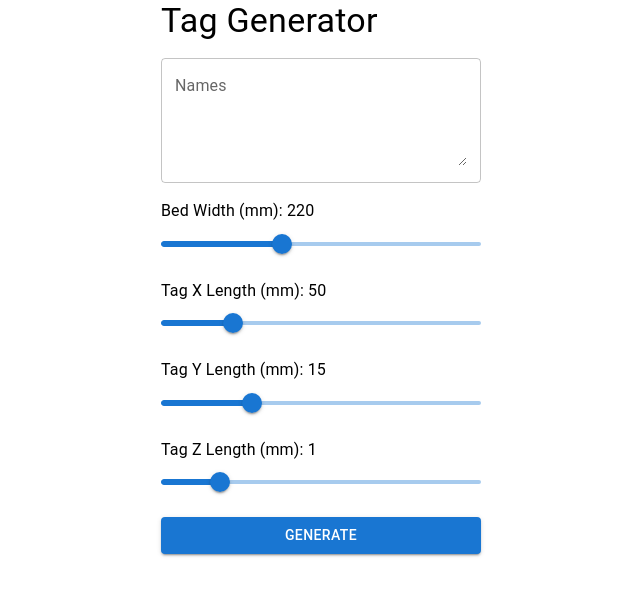
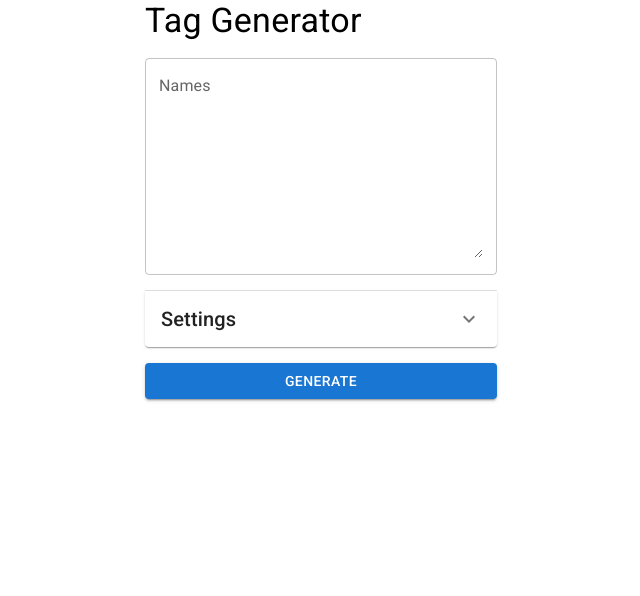
Before and after one commit to dcbriccetti/tag-generator-3d, a React (Create React App) app in the folder frontend/: page / in a window 1280 px wide. Shown: the top 596 px of the page, without its empty margins (319-959 px from the left). Built offline with nearby package versions, Linux system fonts and the light colour scheme.

Commit message:
Add accordion around the settings

```diff
--- a/frontend/package.json
+++ b/frontend/package.json
@@ -5,6 +5,7 @@
   "dependencies": {
     "@emotion/react": "^11.11.1",
     "@emotion/styled": "^11.11.0",
+    "@mui/icons-material": "^5.14.18",
     "@mui/material": "^5.14.18",
     "@testing-library/jest-dom": "^5.17.0",
     "@testing-library/react": "^13.4.0",
--- a/frontend/public/index.html
+++ b/frontend/public/index.html
@@ -1,13 +1,15 @@
 <!DOCTYPE html>
 <html lang="en">
 <head>
-    <meta charset="utf-8" />
-    <meta name="viewport" content="width=device-width, initial-scale=1" />
-    <meta name="theme-color" content="#000000" />
+    <meta charset="utf-8"/>
+    <meta name="viewport" content="width=device-width, initial-scale=1"/>
+    <meta name="theme-color" content="#000000"/>
     <meta
             name="description"
             content="Web site created using create-react-app"
     />
+    <link href="https://fonts.googleapis.com/css?family=Roboto:300,400,500,700&display=swap" rel="stylesheet">
+
     <title>Tag Generator</title>
 </head>
 <body>
--- a/frontend/src/App.tsx
+++ b/frontend/src/App.tsx
@@ -1,5 +1,16 @@
 import {useState} from 'react';
-import {Box, Button, CircularProgress, Stack, TextField, Typography} from '@mui/material';
+import {
+    Accordion,
+    AccordionDetails,
+    AccordionSummary,
+    Box,
+    Button,
+    CircularProgress,
+    Stack,
+    TextField,
+    Typography
+} from '@mui/material';
+import ExpandMoreIcon from '@mui/icons-material/ExpandMore';
 import './App.css';
 import SliderComponent from "./components/SliderComponent";
 
@@ -7,8 +18,8 @@ function App() {
     const [names, setNames] = useState<string[]>([]);
     const [isGenerating, setIsGenerating] = useState(false);
     const [bedWidth, setBedWidth] = useState(220);
-    const [tagXLength, setTagXLength] = useState(50);
-    const [tagYLength, setTagYLength] = useState(15);
+    const [tagXLength, setTagXLength] = useState(72);
+    const [tagYLength, setTagYLength] = useState(10);
     const [tagZLength, setTagZLength] = useState(1);
 
     const handleGenerate = async () => {
@@ -52,13 +63,18 @@ function App() {
                 <TextField
                     label="Names"
                     multiline
-                    rows={4}
+                    rows={8}
                     value={names.join('\n')}
                     onChange={(event) => setNames(event.target.value.split('\n'))}
                     variant="outlined"
                     fullWidth
                     sx={{textarea: {resize: 'both'}}}
                 />
+                <Accordion>
+                    <AccordionSummary expandIcon={<ExpandMoreIcon/>}>
+                        <Typography variant="h6">Settings</Typography>
+                    </AccordionSummary>
+                    <AccordionDetails>
                         <SliderComponent
                             label="Bed Width"
                             value={bedWidth}
@@ -88,6 +104,8 @@ function App() {
                             step={0.1}
                             onChange={(newValue) => setTagZLength(newValue)}
                         />
+                    </AccordionDetails>
+                </Accordion>
                 <Button id="generate" variant="contained" disabled={isGenerating}
                         onClick={handleGenerate} sx={{width: 'auto'}}>
                     Generate
```
Also changed, not shown: 1 other file (tests, documents, lock files or other folders). Lines whose indentation alone changed are shown as unchanged.
